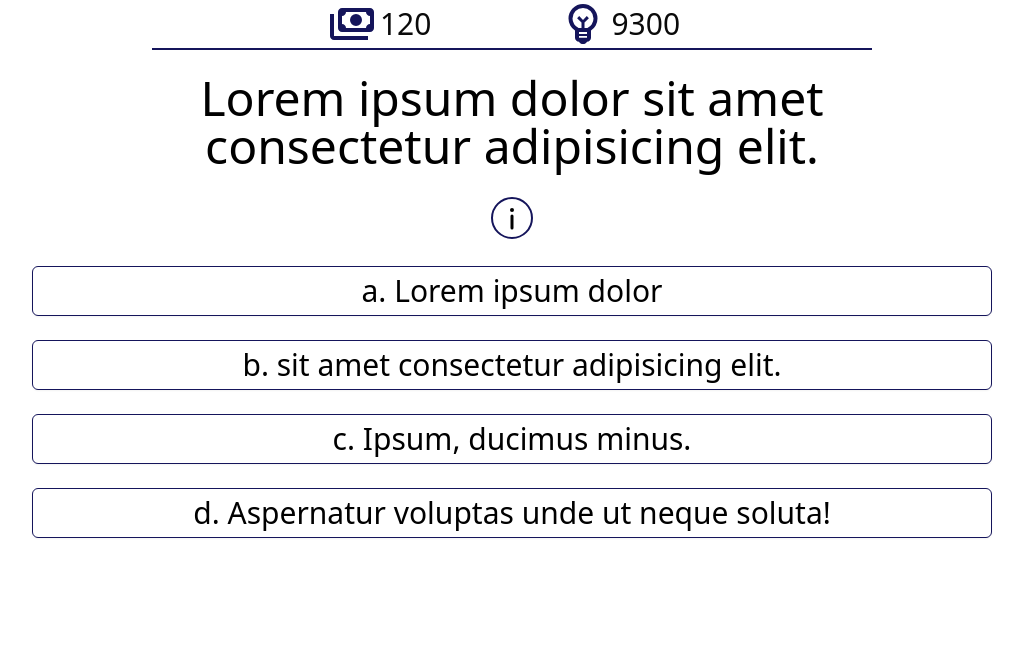
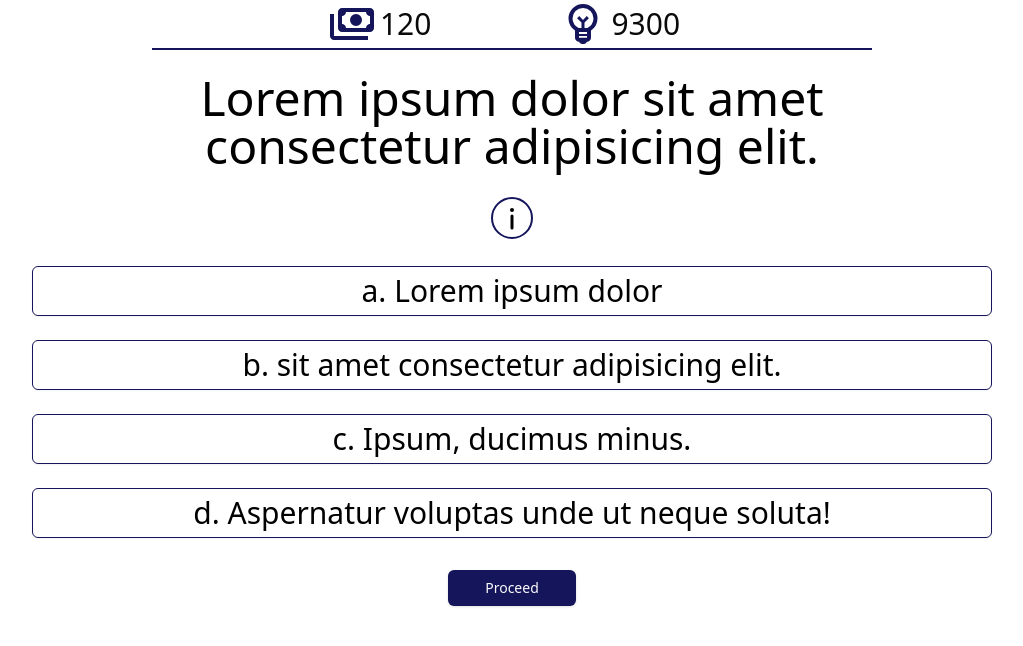
Before and after one commit to SiviroEdu/webapp, a React (Vite) app: page /OpenExercises in a window 1280 px wide. Shown: the top 646 px of the page, without its empty margins (128-1151 px from the left). Built offline with nearby package versions, Linux system fonts and the light colour scheme.

Commit message:
Added open exercise page (looks good enough)

```diff
--- a/src/components/OpenExercises.tsx
+++ b/src/components/OpenExercises.tsx
@@ -38,6 +38,9 @@ export default function ClosedExersices(){
             <Button variant="outline" className="sm:text-lg md:text-xl lg:text-2xl xl:text-3xl py-6 px-4 border border-primary text-primary align-middle text-center items-center justify-center text-black">
                 d. Aspernatur voluptas unde ut neque soluta!
             </Button>
+            <div className="mx-auto">
+          <Button className="w-32 bg-primary m-2">Proceed</Button>
+        </div>
         </div>
     )
 }
```
